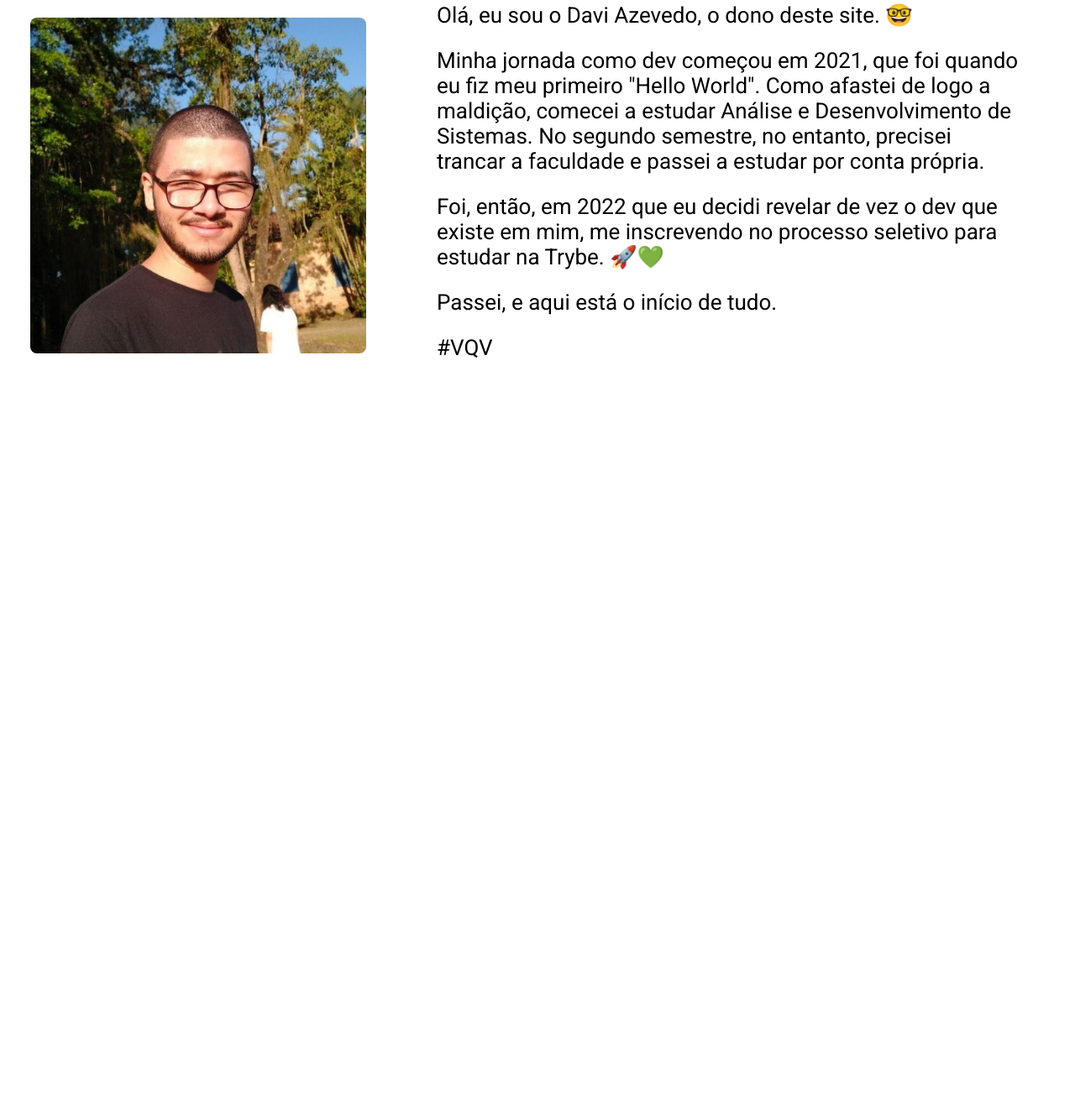
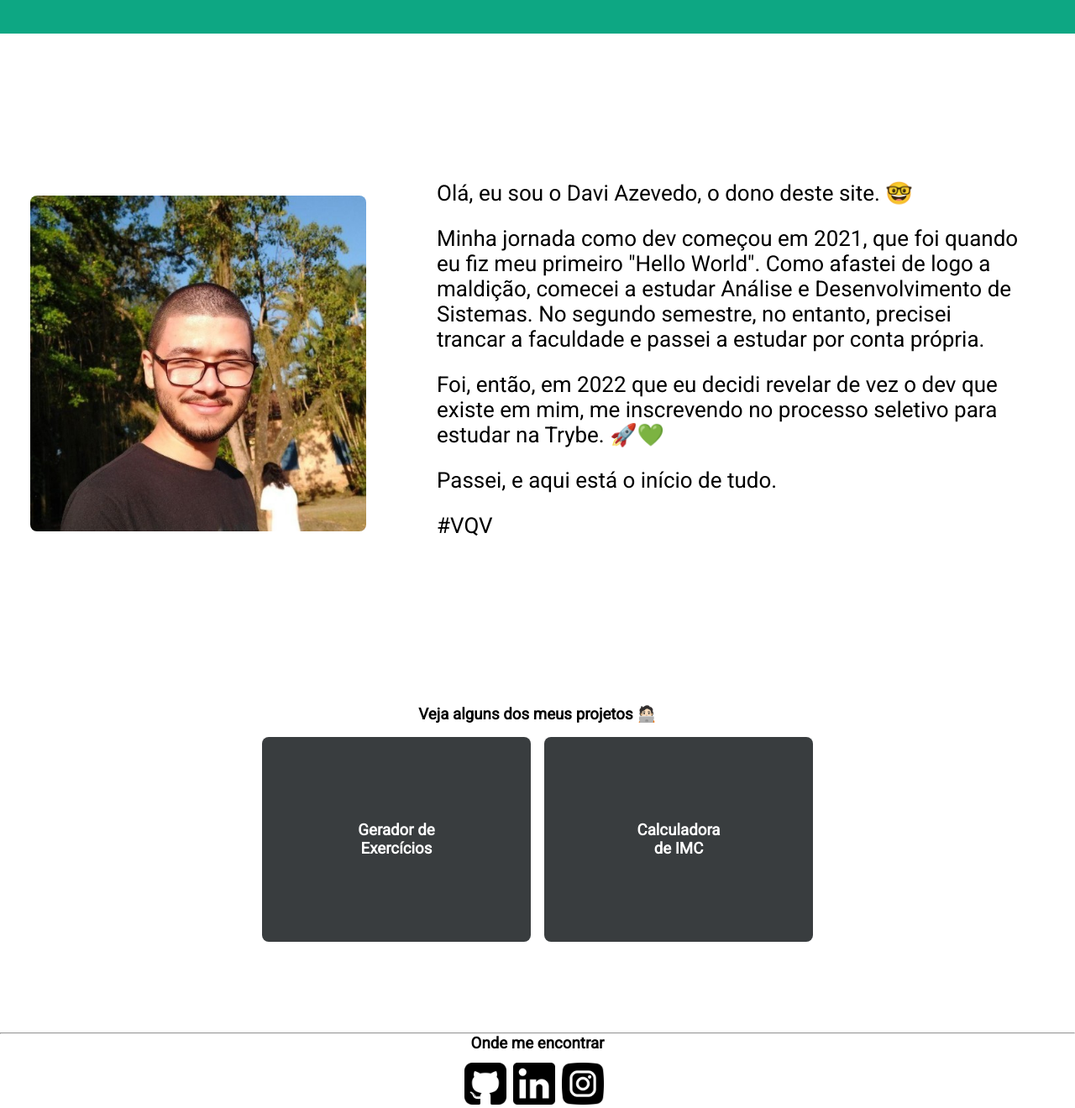
Before and after one commit to daviazev/my-portfolio, a plain HTML site: page index.html in a window 1280 px wide. Shown: the part 760-2080 px from the top of the page at 84% size. Before the commit the page ends 1273 px from the top, so only its background shows below. Drawn offline with Linux system fonts and the light colour scheme.

Commit message:
arrumei a dimensao da tela inicial, coloquei meus projetos e tambem minhas redes

```diff
--- a/index.html
+++ b/index.html
@@ -1,5 +1,5 @@
 <!DOCTYPE html>
-<html lang="pt">
+<html lang="pt-br">
 <head>
     <meta charset="UTF-8">
     <meta http-equiv="X-UA-Compatible" content="IE=edge">
@@ -19,7 +19,7 @@
 
     <div class="whoamifather">
         <div class="foto">
-            <img src="eu.jpeg" alt="foto do criador deste portfólio">
+            <img  id="eu" src="eu.jpeg" alt="foto do criador deste portfólio">
         </div>
         <div class="whoami">
             <p>
@@ -39,27 +39,43 @@
             </p>
         </div>
     </div>
+    <!-- <div class="setaPai">
+        <div class="seta">
+
+            <a href=""><img id="setaPraBaixo" src="down-arrow.png" alt="imagem de uma seta para baixo"></a>
+        </div>
+    </div> -->
+
+    <div class="h3">
+        <h3>Veja alguns dos meus projetos 🧑🏻‍💻</h3>
+    </div>
+    <div class="projetosPai">
+        <a href="https://daviazev.github.io/gerador-de-exercicios/" target="_blank"><div class="projeto">
+            <h3>Gerador de Exercícios</h3>
+        </div></a>
+
+        <a href="https://daviazev.github.io/bmi-calculator/" target="_blank"><div class="projeto">
+            <h3>Calculadora de IMC</h3>
+        </div></a>
+    </div>
 
 
+    <footer>
+        <hr>
+        <h3>Onde me encontrar</h3>
+        <div class="redesPai">
+            <div>
+                <a href="https://github.com/daviazev" target="_blank"><img class="redes" src="github.png" alt="logotipo do github">
+            </div></a>
 
+            <div>
+                <a href="https://www.linkedin.com/in/davi-azevedo-a62267206/" target="_blank"><img class="redes" src="linkedin.png" alt="logotipo do linkedin"></a>
+            </div>
 
-    <!-- <h3>Hard Skills</h3>
-    <ul>
-        <li>HTML básico</li>
-        <li>CSS básico</li>
-        <li>Javascript básico</li>
-        <li><em>Python básico</em></li>
-    </ul>
-    <h3>Soft Skills</h3>
-    <ul>
-        <li>Boa Comunicação</li>
-        <li><strong>Persuasão</strong></li>
-        <li>Criatividade</li>
-    </ul>
-    <hr>
-    Um blog que curto: <a href="https://spacetoday.com.br/" target="_blank">Space Today</a>
-    <footer>
-        By: <a href="https://www.linkedin.com/in/davi-azevedo-a62267206/" target="_blank">Davi Azevedo</a>
+            <div>
+               <a href="https://www.instagram.com/daviazeev/" target="_blank"><img class="redes" src="instagram.png" alt="logotipo do instagram"></a>
+            </div>
+        </div>
     </footer>
 </body>
 </html>
--- a/style.css
+++ b/style.css
@@ -1,5 +1,10 @@
 *{
     margin: 0;
+    padding: 0;
+}
+
+html {
+    scroll-behavior: smooth;
 }
 
 body{
@@ -10,8 +15,7 @@ body{
 .mynamefather{
     display: flex;
     justify-content: center;
-    height: 636px;
-    width: 100%;
+    min-height: 100vh;
     background: #0da783;
     color: white;
 }
@@ -30,9 +34,9 @@ a:hover{
 }
 
 .whoamifather{
+    min-height: 100vh;
     display: flex;
     align-items: center;
-    margin-top: 67px;
 }
 
 .whoami{
@@ -41,7 +45,7 @@ a:hover{
     padding: 60px;
 }
 
-img{
+#eu{
     margin: 36px 0 50px 36px;
     border-radius: 8px;
     width: 400px;
@@ -52,3 +56,66 @@ p{
     margin-bottom: 24px;
     font-size: 26px;
 }
+
+/* .setaPai{
+    text-align: center;
+}
+
+.seta{
+    padding: 8px;
+    display: inline-block;
+    cursor: pointer;
+    text-align: center;
+    border-radius: 8px;
+}
+
+.seta:hover{
+    background-color: #0da78399;
+}
+
+#setaPraBaixo{
+    margin-top: 16px;
+    width: 75px;
+} */
+
+.h3{
+    text-align: center;
+    margin-bottom: 8px;
+}
+
+.projetosPai{
+    display: flex;
+    justify-content: center;
+}
+
+.projeto{
+    text-align: center;
+    background-color: #393d3f;
+    color: white;
+    padding: 100px;
+    width: 120px;
+    margin: 8px;
+    border-radius: 8px;
+    cursor: pointer;
+}
+
+.projeto:hover{
+    background-color: #9CA3DB;
+}
+
+.redesPai{
+    display: flex;
+    justify-content: center;
+}
+
+.redes{
+    cursor: pointer;
+    width: 50px;
+    margin-right: 8px;
+    padding-top: 12px;
+}
+
+footer{
+    margin-top: 100px;
+    text-align: center;
+}
```
Also changed, not shown: bmiCalculator.png (added), down-arrow.png (added), geradorDeExercicios.png (added), github.png (added), instagram.png (added), linkedin.png (added).
